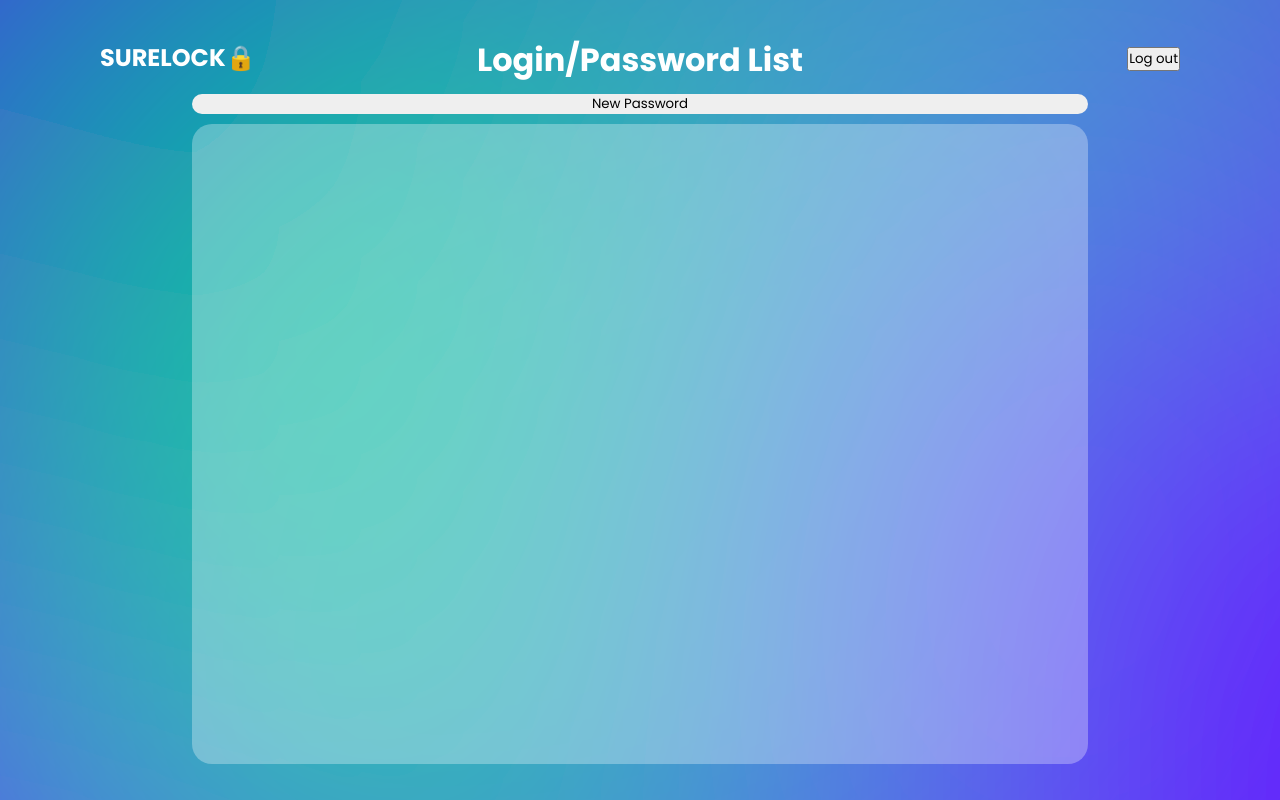
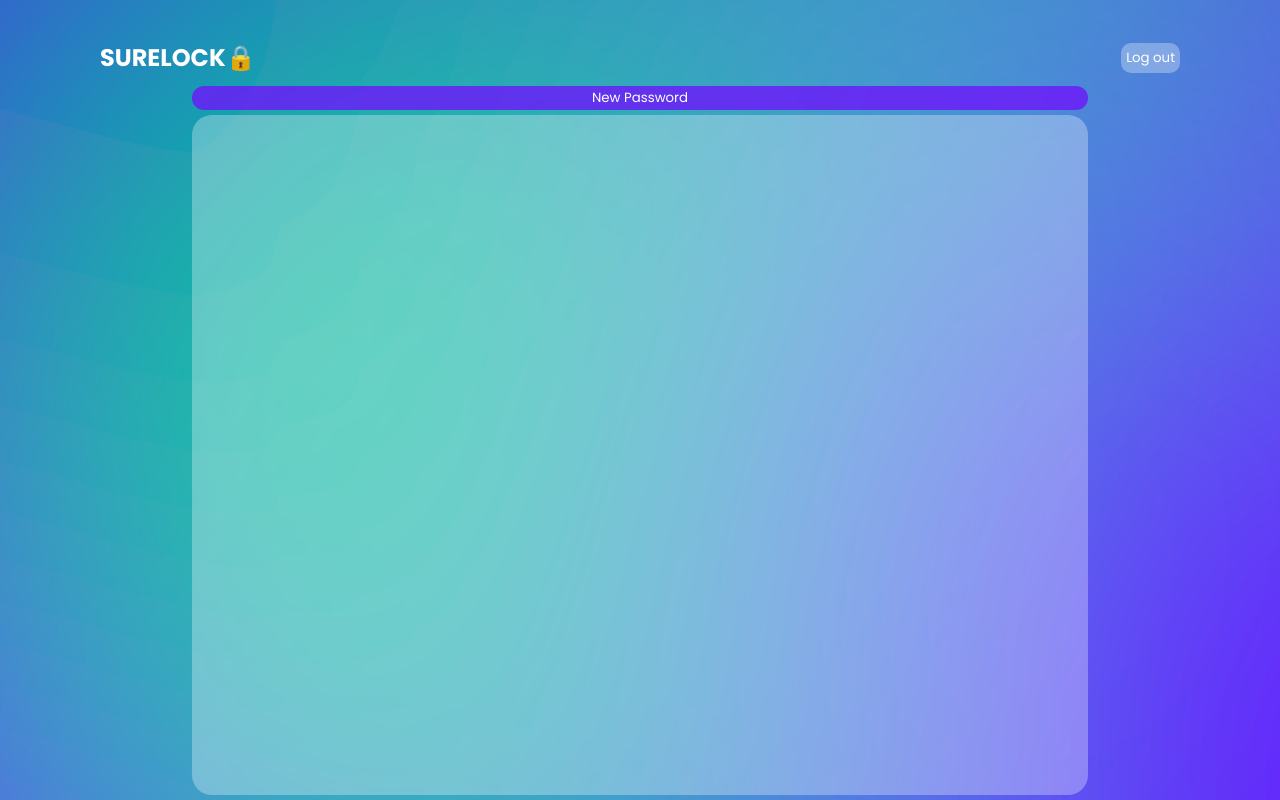
Before and after one commit to chandlercasey13/surelock-password-app, a Django app: page /passwords/ in a window 1280 px wide. Run offline with Django 5.2, Linux system fonts and the light colour scheme; the visitor is signed in with stand-in values (Sample User, id 1); data that the repository does not hold is empty.

Commit message:
Color button and style logout button

```diff
--- a/surelock/main_app/static/css/passwords/password-index.css
+++ b/surelock/main_app/static/css/passwords/password-index.css
@@ -4,6 +4,16 @@ body, html {
   width: 100%;
   height: 100%;
 }
+
+
+#logout-button {
+  border:none;
+  border-radius: 10px;
+  padding: 5px;
+  background-color: rgba(255, 255, 255, 0.3);
+  color: white;
+}
+
 
 
 
@@ -68,16 +78,27 @@ body, html {
 
 
 
-
+#new-password-button{
+  width: 100vw;
+  height: 3vh;
+  display: flex;
+  justify-content: center;
+  align-items: center;
+  margin-bottom: 5px;
+}
 
 
 /* this is all for the index page:  */
 .open-button {
-  width: 70vw;
+  width: 70%;
+  height: 100%;
   border-radius: 20px;
+  background-color: rgba(109, 22, 250, .8);
+
   border:none;
-  margin: 10px;
+
   transition: transform 0.5s ease;
+  color:white;
 }
 
 .open-button:hover {
@@ -96,6 +117,7 @@ body, html {
   flex-direction: column;
   height: 100%;
   width: 100vw;
+  margin-top: 10vh;
 
 }
 
@@ -108,7 +130,7 @@ body, html {
   align-items: center;
   flex-direction: column;
   width: 70vw;
-  height: 80vh;
+  height: 85vh;
   background: rgba(255, 255, 255, 0.3);
   border-radius: 20px;
   padding: 20px;
--- a/surelock/main_app/templates/base.html
+++ b/surelock/main_app/templates/base.html
@@ -57,7 +57,7 @@
 						action="{% url 'logout' %}"
 					>
 						{% csrf_token %}
-						<button type="submit">Log out</button>
+						<button id = 'logout-button' type="submit">Log out</button>
 					</form>
 
 			</header>
--- a/surelock/main_app/templates/passwords/index.html
+++ b/surelock/main_app/templates/passwords/index.html
@@ -16,11 +16,11 @@
 
 
 
-        <div id='title'>
+        {% comment %} <div id='title'>
             <div>
         <h1>Login/Password List</h1>
             </div>
-        </div>
+        </div> {% endcomment %}
 
 <section class = "password-index-body">
 
```
